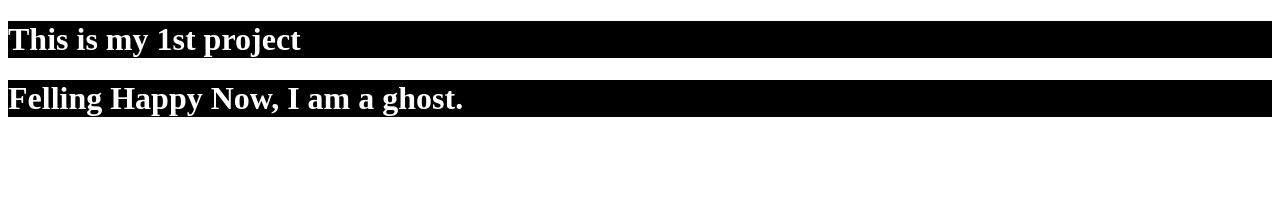
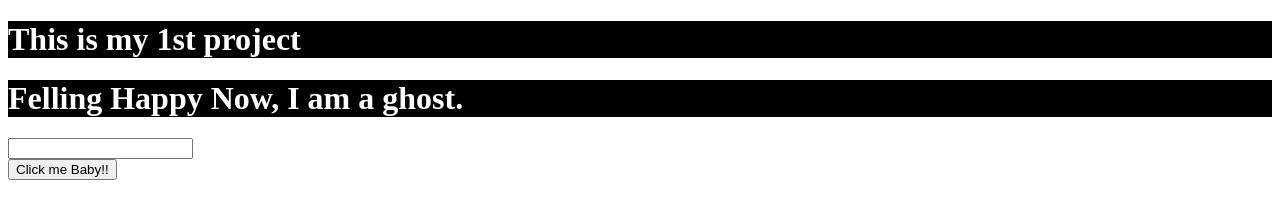
Before and after one commit to Sifatweb/my-first-web, a plain HTML site: page index.html in a window 1280 px wide. Drawn offline with Linux system fonts and the light colour scheme.

Commit message:
done adding button

```diff
--- a/index.html
+++ b/index.html
@@ -1,9 +1,6 @@
 <!DOCTYPE html>
 <html lang="en">
 <head>
-    <meta charset="UTF-8">
-    <meta http-equiv="X-UA-Compatible" content="IE=edge">
-    <meta name="viewport" content="width=device-width, initial-scale=1.0">
     <title>Document</title>
     <style>
            h1{
@@ -19,5 +16,8 @@
     <h1>
         Felling Happy Now, I am a ghost.
     </h1>
+    <input type="text">
+    <br>
+    <button>Click me Baby!!</button>
 </body>
 </html>
```
